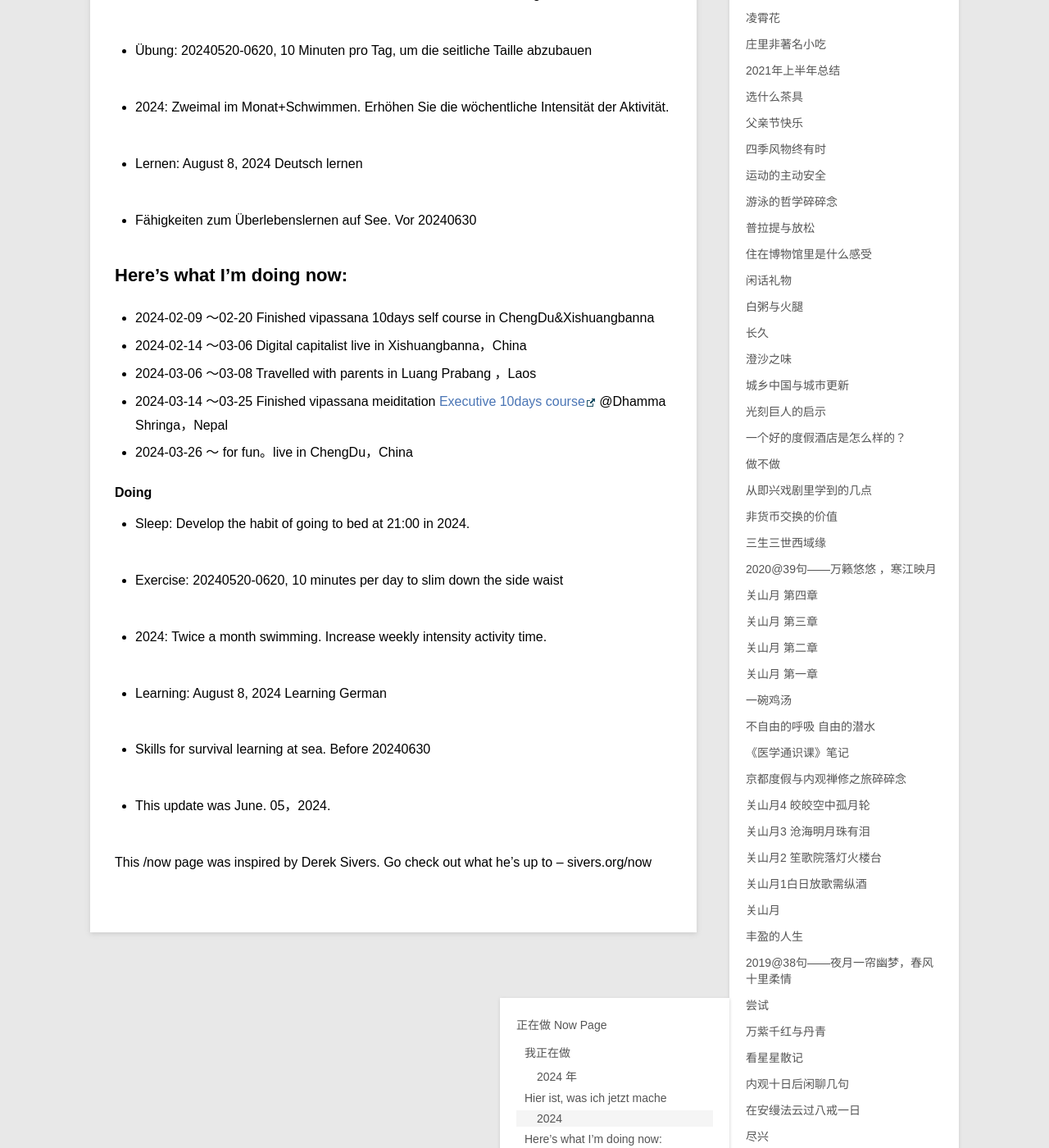
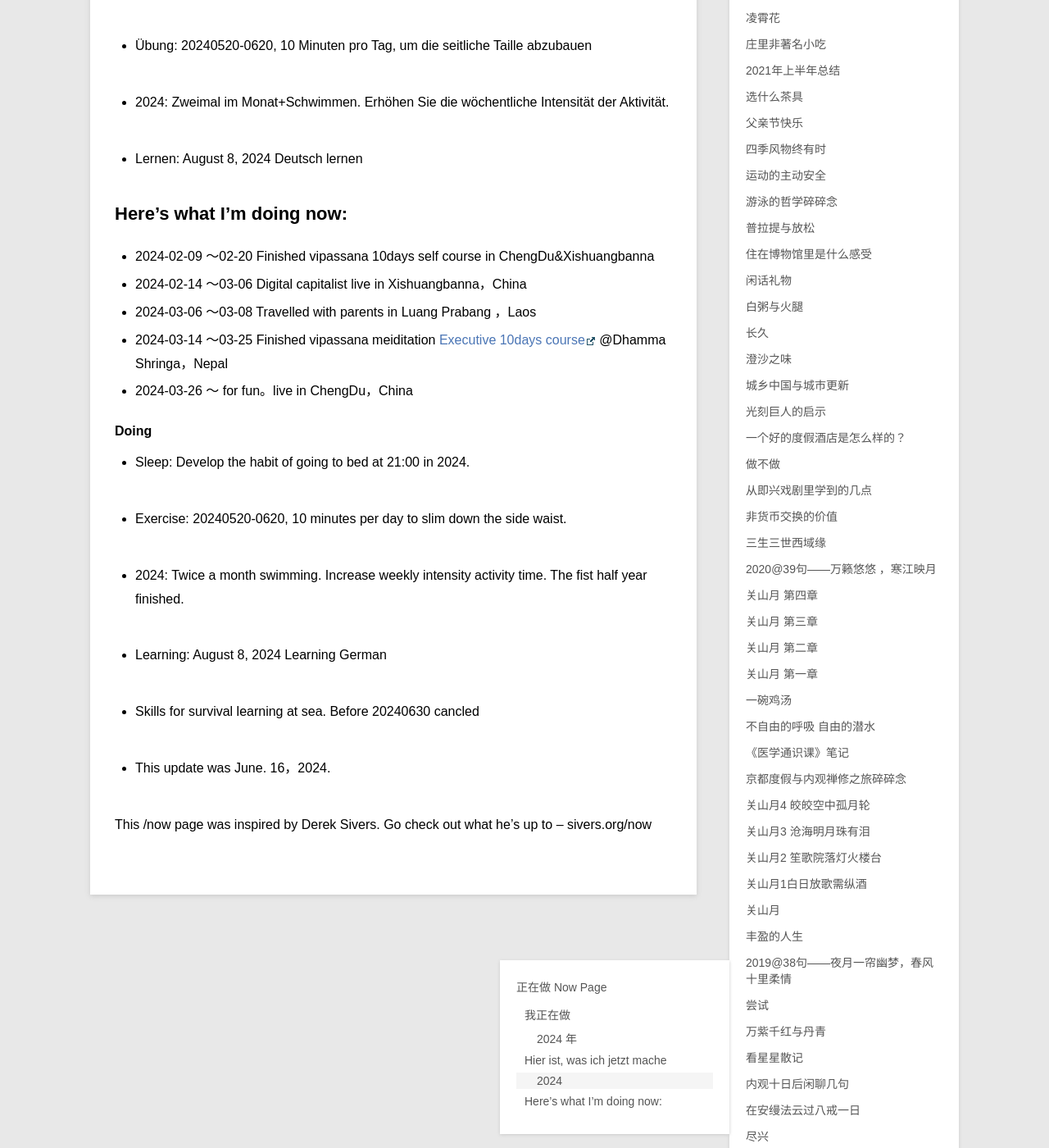
Before and after one commit to violettianjie/violettianjie.github.io, a Jekyll site: the page built from _posts/blog/2017-09-03-now.md, in a window 1280 px wide and 1400 px high, scrolled down 1099 px. Shown: the whole window at 82% size. Built offline with Jekyll 4.4.1, drawn with Linux system fonts in a browser that asks for light colours; comment, search, counter and statistics services are not loaded; some of the changed text lies outside the part shown.

Commit message:
Update 2017-09-03-now.md

```diff
--- a/_posts/blog/2017-09-03-now.md
+++ b/_posts/blog/2017-09-03-now.md
@@ -9,7 +9,7 @@ category: blog
 - 为什么有“[now page](http://nownownow.com/about)”？
 
 
-- 更新：2024-06-05
+- 更新：2024-06-16
 
 
 ## 我正在做
@@ -45,7 +44,6 @@ category: blog
 
 - Lernen: August 8, 2024 Deutsch lernen
 
-- Fähigkeiten zum Überlebenslernen auf See. Vor 20240630
 
 
 ## Here’s what I’m doing now:
@@ -59,18 +57,18 @@ category: blog
 #### Doing
 - Sleep: Develop the habit of going to bed at 21:00 in 2024.
 
-- Exercise: 20240520-0620, 10 minutes per day to slim down the side waist
+- Exercise: 20240520-0620, 10 minutes per day to slim down the side waist.
 
-- 2024: Twice a month swimming. Increase weekly intensity activity time.
+- 2024: Twice a month swimming. Increase weekly intensity activity time. The fist half year finished.
 
 - Learning: August 8, 2024 Learning German
 
-- Skills for survival learning at sea. Before 20240630
+- Skills for survival learning at sea. Before 20240630 cancled
 
 
 
 
-- This update was June. 05，2024.
+- This update was June. 16，2024.
 
 This /now page was inspired by Derek Sivers. Go check out what he’s up to – sivers.org/now
 
```
Also changed, not shown: other parts of _posts/blog/2017-09-03-now.md (+3 -4 lines).
